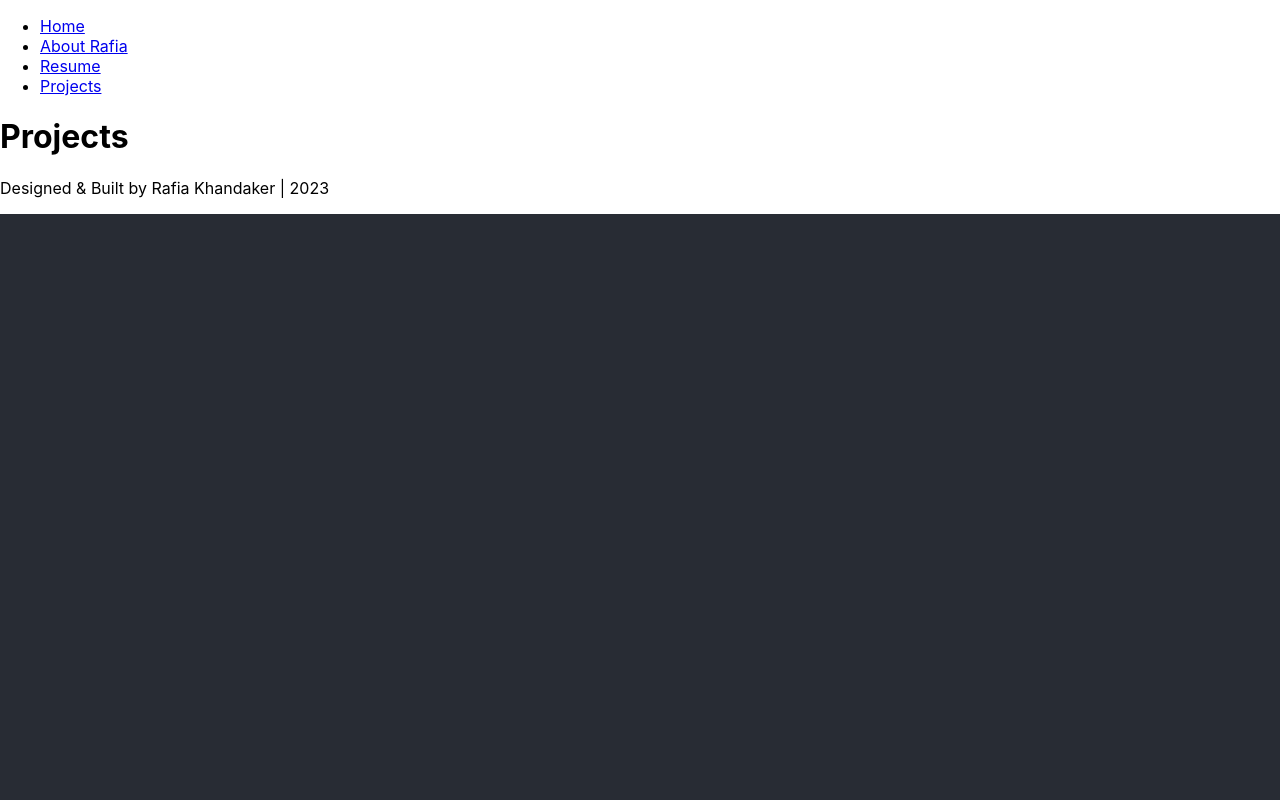
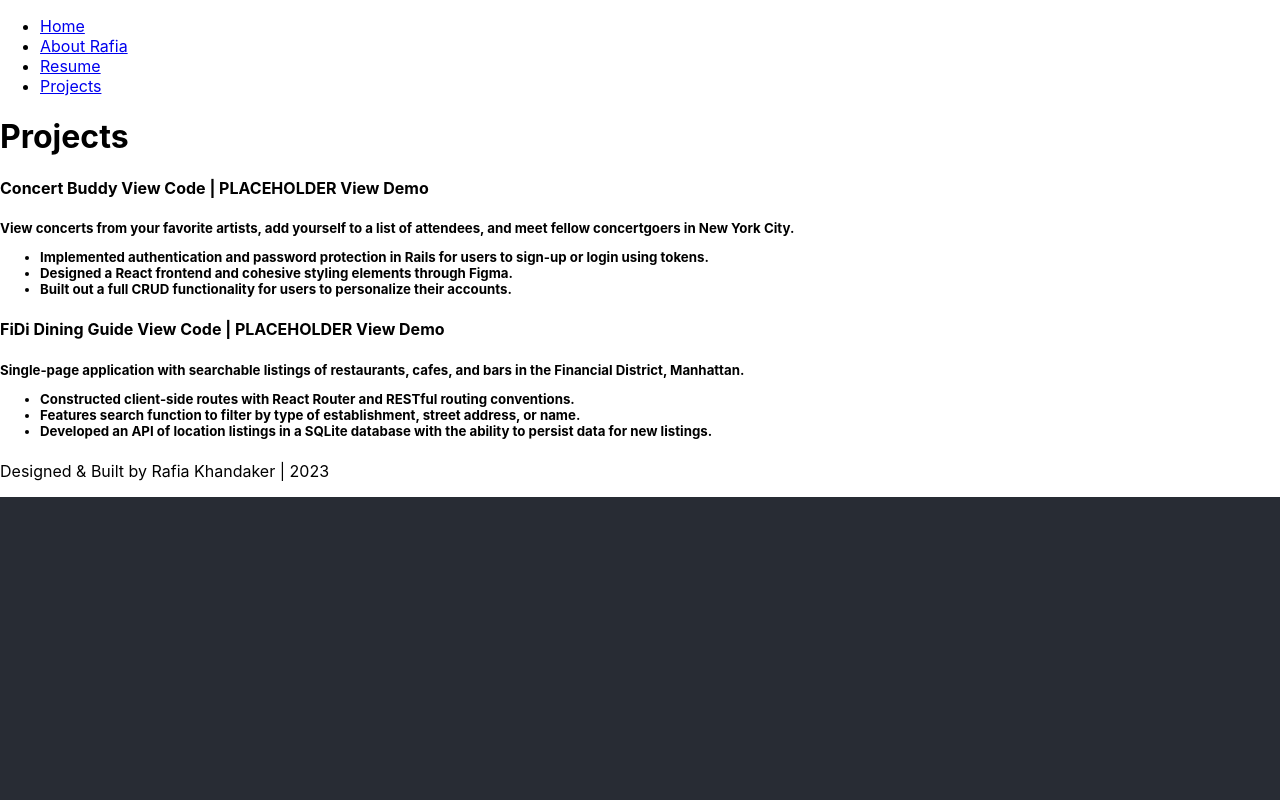
Before and after one commit to RafiaJK/portfolio, a React (Create React App) app: page /projects in a window 1280 px wide. Shown: the top 800 px of the page. Built offline with nearby package versions, Linux system fonts and the light colour scheme.

Commit message:
Added Project info

```diff
--- a/src/Projects.js
+++ b/src/Projects.js
@@ -5,6 +5,30 @@ function Projects() {
         <div className="Projects">
             <h1>Projects</h1>
             <p> </p>
+
+            <h4>
+                <span>Concert Buddy</span> View Code | PLACEHOLDER View Demo
+            </h4>
+            <h5>
+                View concerts from your favorite artists, add yourself to a list of attendees, and meet fellow concertgoers in New York City.
+                <ul>
+                    <li>Implemented authentication and password protection in Rails for users to sign-up or login using tokens.</li>
+                    <li>Designed a React frontend and cohesive styling elements through Figma.</li>
+                    <li>Built out a full CRUD functionality for users to personalize their accounts.</li>
+                </ul>
+            </h5>
+
+            <h4>
+                <span>FiDi Dining Guide</span> View Code | PLACEHOLDER View Demo
+            </h4>
+            <h5>
+                Single-page application with searchable listings of restaurants, cafes, and bars in the Financial District, Manhattan.
+                <ul>
+                    <li>Constructed client-side routes with React Router and RESTful routing conventions.</li>
+                    <li>Features search function to filter by type of establishment, street address, or name.</li>
+                    <li>Developed an API of location listings in a SQLite database with the ability to persist data for new listings.</li>
+                </ul>
+            </h5>
         </div>
     );
 }
--- a/src/Resume.js
+++ b/src/Resume.js
@@ -10,6 +10,7 @@ function Resume() {
   return (
     <div className="Resume">
       <h1>Resume</h1>
+      <h3>Experience:</h3>
       <h4>
         <span class="resume-company">
           <a href="https://pch.com">Publishers Clearing House</a>
```
Lines whose indentation alone changed are shown as unchanged.
